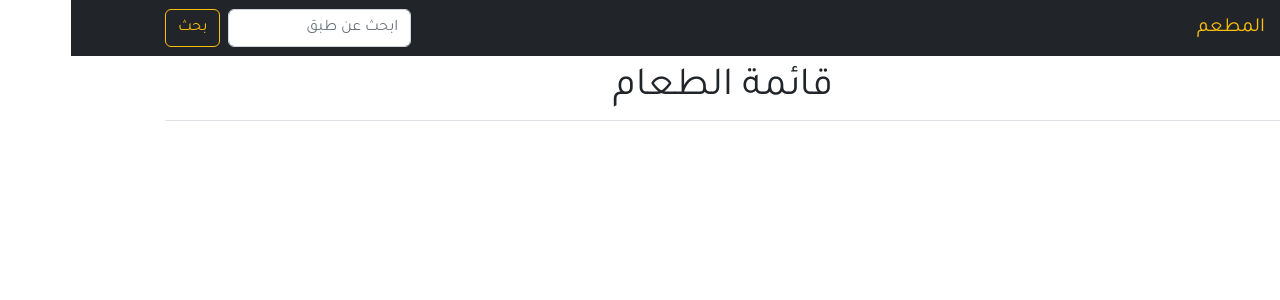
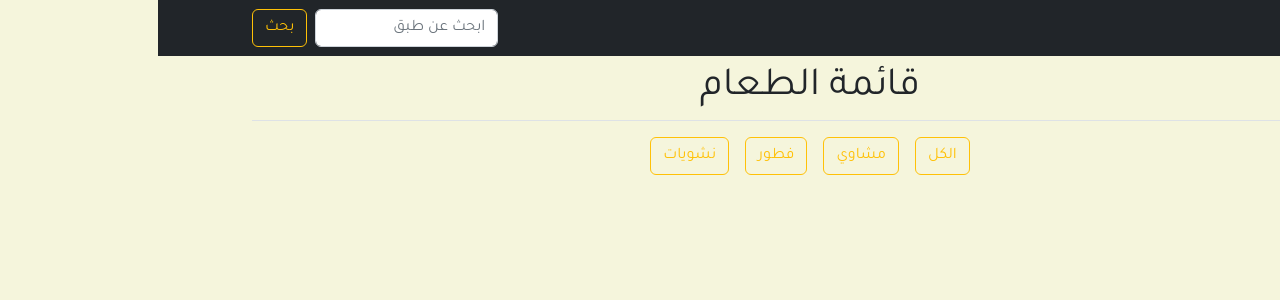
Before and after one commit to AdhamMagdyA/RestaurantMenu, a React (Create React App) app: page / in a window 1280 px wide. Shown: the top 300 px of the page. Built offline with nearby package versions, Linux system fonts and the light colour scheme.

Commit message:
designed the tags and card components

```diff
--- a/public/index.html
+++ b/public/index.html
@@ -25,18 +25,8 @@
     />
     <title>React App</title>
   </head>
-  <body>
+  <body style="background: beige">
     <noscript>You need to enable JavaScript to run this app.</noscript>
     <div id="root"></div>
-    <!--
-      This HTML file is a template.
-      If you open it directly in the browser, you will see an empty page.
-
-      You can add webfonts, meta tags, or analytics to this file.
-      The build step will place the bundled scripts into the <body> tag.
-
-      To begin the development, run `npm start` or `yarn start`.
-      To create a production bundle, use `npm run build` or `yarn build`.
-    -->
   </body>
 </html>
--- a/src/App.js
+++ b/src/App.js
@@ -2,6 +2,8 @@ import { Container } from "react-bootstrap";
 import "bootstrap/dist/css/bootstrap.min.css";
 import NavBar from "./components/navbar";
 import Header from "./components/header";
+import Tags from "./components/tags";
+import MealCard from "./components/mealCard";
 
 function App() {
   return (
@@ -9,6 +11,7 @@ function App() {
       <NavBar />
       <Container>
         <Header />
+        <Tags />
       </Container>
     </div>
   );
--- /dev/null
+++ b/src/components/mealCard.js
@@ -0,0 +1,25 @@
+import React from "react";
+import { Card } from "react-bootstrap";
+
+function MealCard() {
+  return (
+    <Card className="d-flex flex-row">
+      <Card.Img variant="start" src="1.png" className="w-25 rounded" />
+      <Card.Body>
+        <Card.Title className="d-flex justify-content-between">
+          <div style={{ fontWeight: "bold" }} className="fs-4">
+            حواوشى
+          </div>
+          <div className="text-danger">
+            20 <span className="text-muted">جنيه</span>
+          </div>
+        </Card.Title>
+        <Card.Text className="text-muted">
+          اجمد حواوشي ممكن تاكله في حياتك يا صاحبي
+        </Card.Text>
+      </Card.Body>
+    </Card>
+  );
+}
+
+export default MealCard;
--- /dev/null
+++ b/src/components/tags.js
@@ -0,0 +1,27 @@
+import React from "react";
+import { Button, Col, Row } from "react-bootstrap";
+
+function Tags() {
+  const tags = [
+    { id: 1, name: "مشاوي" },
+    { id: 2, name: "فطور" },
+    { id: 3, name: "نشويات" },
+  ];
+
+  return (
+    <Row className="mb-2">
+      <Col sm={12} className="d-flex justify-content-center">
+        <Button className="mx-2 my-2 " variant="outline-warning">
+          الكل
+        </Button>
+        {tags.map((tag) => (
+          <Button key={tag.id} className="mx-2 my-2 " variant="outline-warning">
+            {tag.name}
+          </Button>
+        ))}
+      </Col>
+    </Row>
+  );
+}
+
+export default Tags;
```
